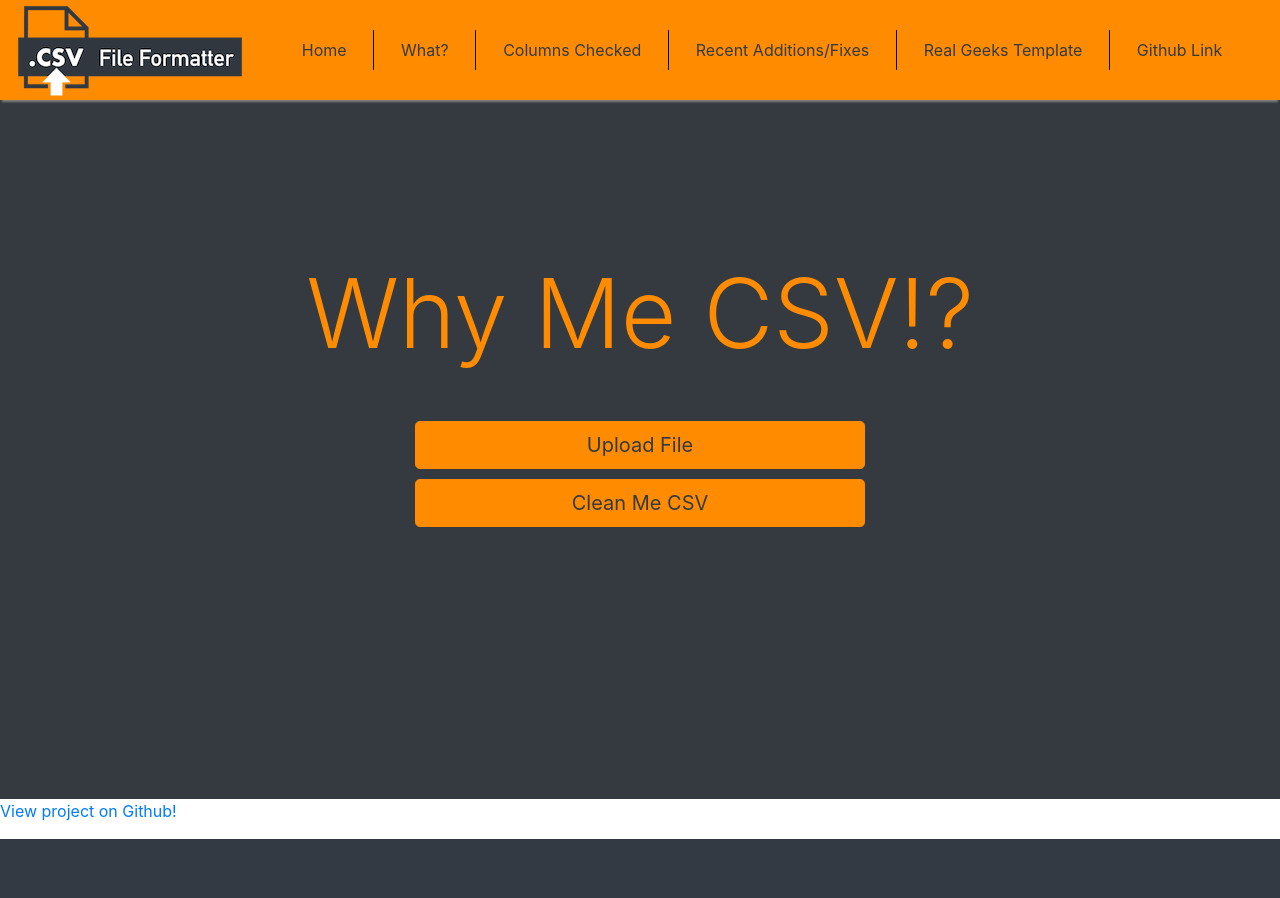
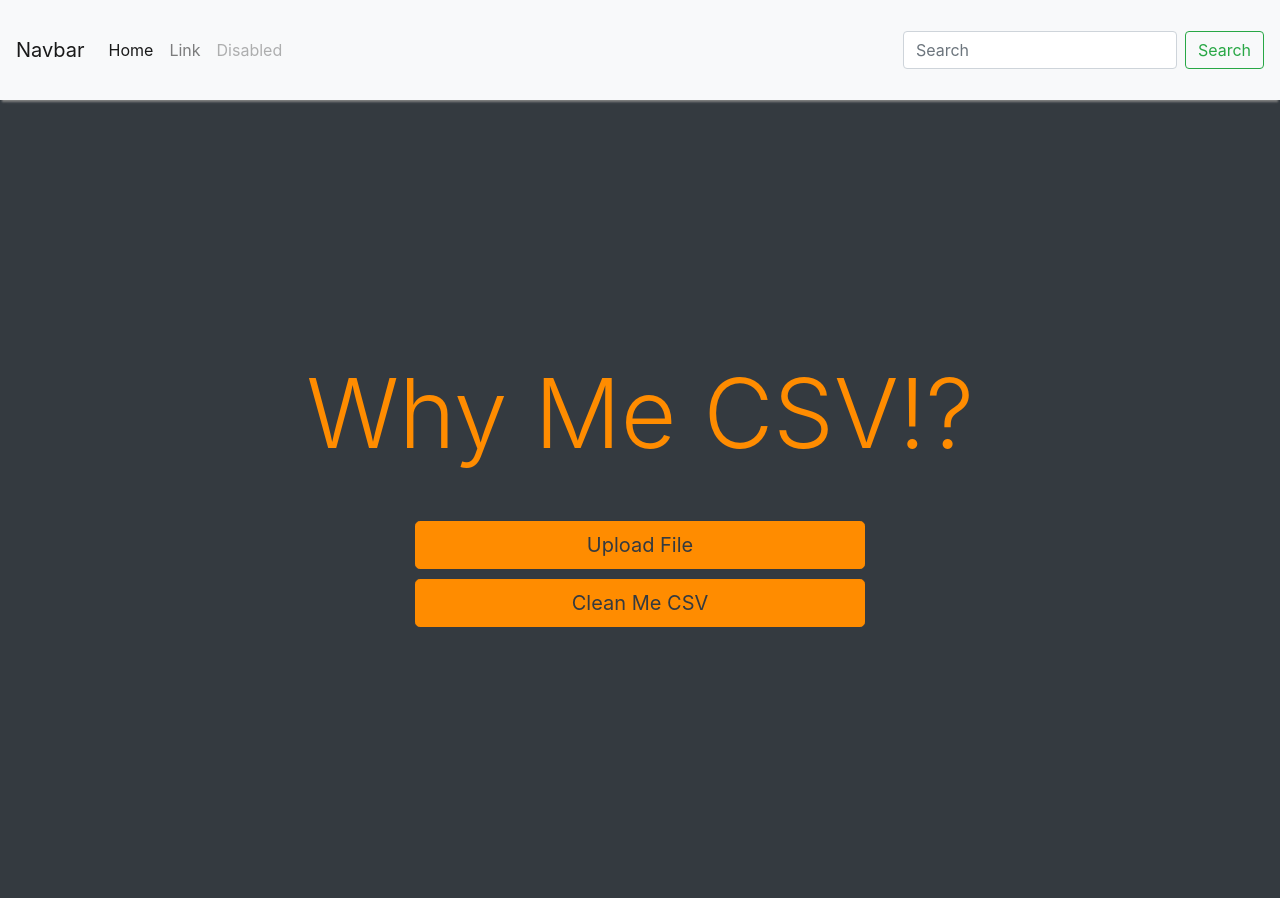
Before and after one commit to ProfoundWanderer/csv-formatter, a Django app: page / in a window 1280 px wide. Shown: the top 898 px of the page. Before the commit the page ends 839 px from the top, so only its background shows below. Run offline with Django 3.2, Linux system fonts and the light colour scheme; some libraries are stand-ins or nearby versions.

```diff
--- a/csvsite/cleancsv/templates/cleancsv/upload_csv.html
+++ b/csvsite/cleancsv/templates/cleancsv/upload_csv.html
@@ -21,15 +21,15 @@
 </div>
 
     <body>
-        <!-- Navbar -->
+        <!-- Navbar
         <nav class="navbar navbar-expand-lg navbar-dark fixed-top">
             <a class="navbar-brand" href="#"><img src="{% static 'logo.png' %}"></a>
-            <button class="navbar-toggler" type="button" data-toggle="collapse" data-target="#navbarNavAltMarkup" aria-controls="navbarNavAltMarkup" aria-expanded="false" aria-label="Toggle navigation">
+            <button class="navbar-toggler" type="button" data-toggle="collapse" data-target="#myNavbar">
                 <span class="navbar-toggler-icon"></span>
             </button>
 
 
-            <div class="container collapse navbar-collapse" id="navbarNavAltMarkup">
+            <div class="container collapse navbar-collapse" id="myNavbar">
                 <div class="navbar-nav nav-fill w-100">
                     <a class="nav-item nav-link active" href="#">Home <span class="sr-only">(current)</span></a>
                     <a class="nav-item nav-link active" href="#">What?</a>
@@ -38,8 +38,33 @@
                     <a class="nav-item nav-link active" href="#">Real Geeks Template</a>
                     <a class="nav-item nav-link active" href="#github">Github Link</a>
                 </div>
+        </nav>
+        -->
+        <nav class="navbar navbar-expand-lg navbar-light bg-light">
+            <a class="navbar-brand" href="#">Navbar</a>
+            <button class="navbar-toggler" type="button" data-toggle="collapse" data-target="#navbarTogglerDemo02" aria-controls="navbarTogglerDemo02" aria-expanded="false" aria-label="Toggle navigation">
+                <span class="navbar-toggler-icon"></span>
+            </button>
+
+            <div class="collapse navbar-collapse" id="navbarTogglerDemo02">
+                <ul class="navbar-nav mr-auto mt-2 mt-lg-0">
+                    <li class="nav-item active">
+                        <a class="nav-link" href="#">Home <span class="sr-only">(current)</span></a>
+                    </li>
+                    <li class="nav-item">
+                        <a class="nav-link" href="#">Link</a>
+                    </li>
+                    <li class="nav-item">
+                        <a class="nav-link disabled" href="#">Disabled</a>
+                    </li>
+                </ul>
+                <form class="form-inline my-2 my-lg-0">
+                    <input class="form-control mr-sm-2" type="search" placeholder="Search">
+                    <button class="btn btn-outline-success my-2 my-sm-0" type="submit">Search</button>
+                </form>
             </div>
         </nav>
+
 
         <header class="bg-dark" style="padding:256px 32px;">
             <h1 class="display-1 text-center">Why Me CSV!?</h1>
@@ -56,6 +81,9 @@
 
 
 
+
+
+
         </header>
 
 
--- a/csvsite/cleancsv/views.py
+++ b/csvsite/cleancsv/views.py
@@ -33,7 +33,8 @@ def uploadcsv(request):
 
         start_time = time.time()
         # point to file location.
-        df = pd.read_csv(csv_file, dtype=str)
+        # sep=None so pandas tries to get the delimiter and dtype=str so columns don't sometimes have .0 added
+        df = pd.read_csv(csv_file, sep=None, dtype=str)
         df.columns = [i.lower().replace(' ', '_') for i in df.columns]  # lower case and replace spaces
         df.index += 2  # so when it says "check these lines" the numbers match with csv
         # removes empty rows then empty columns
```
